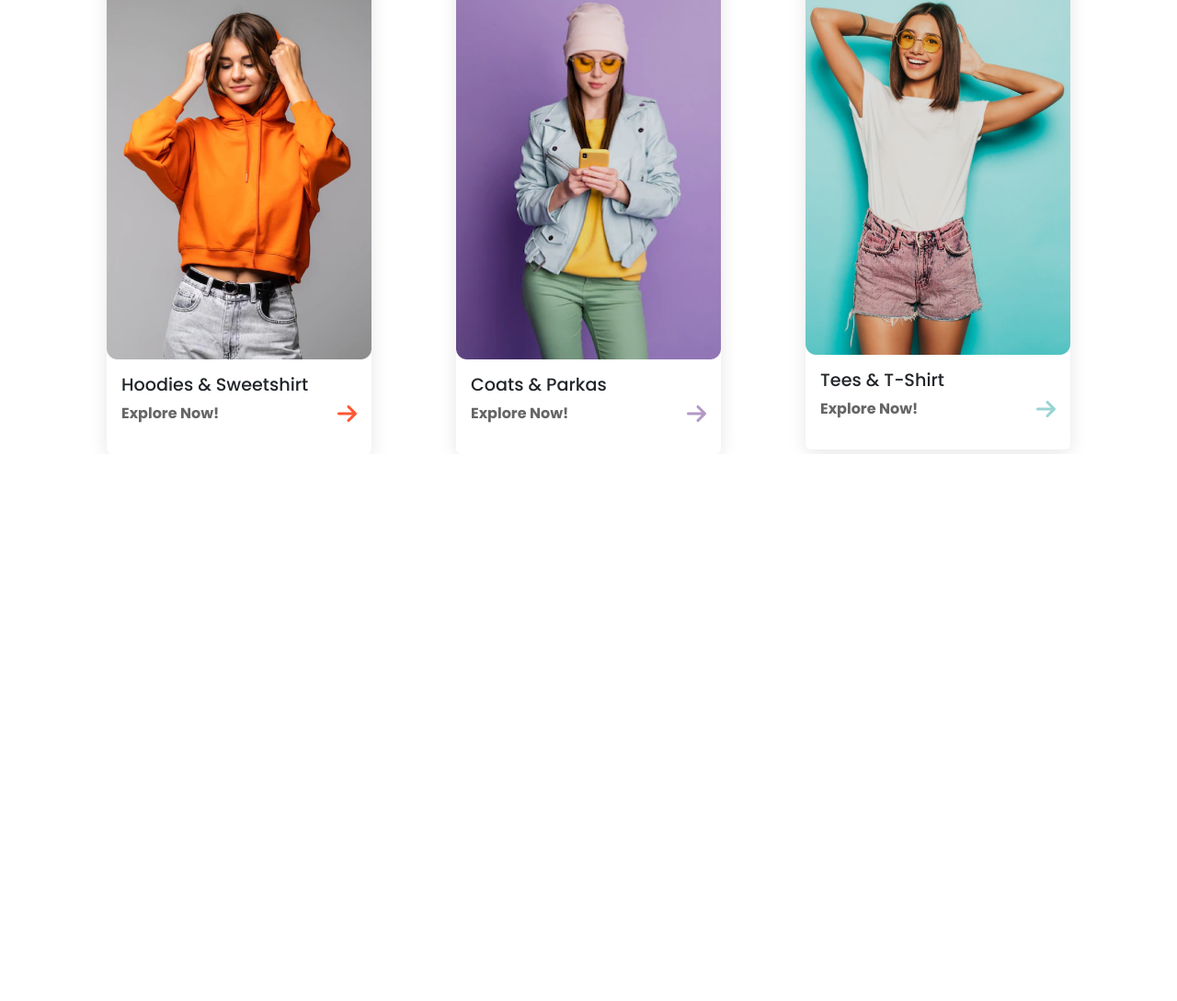
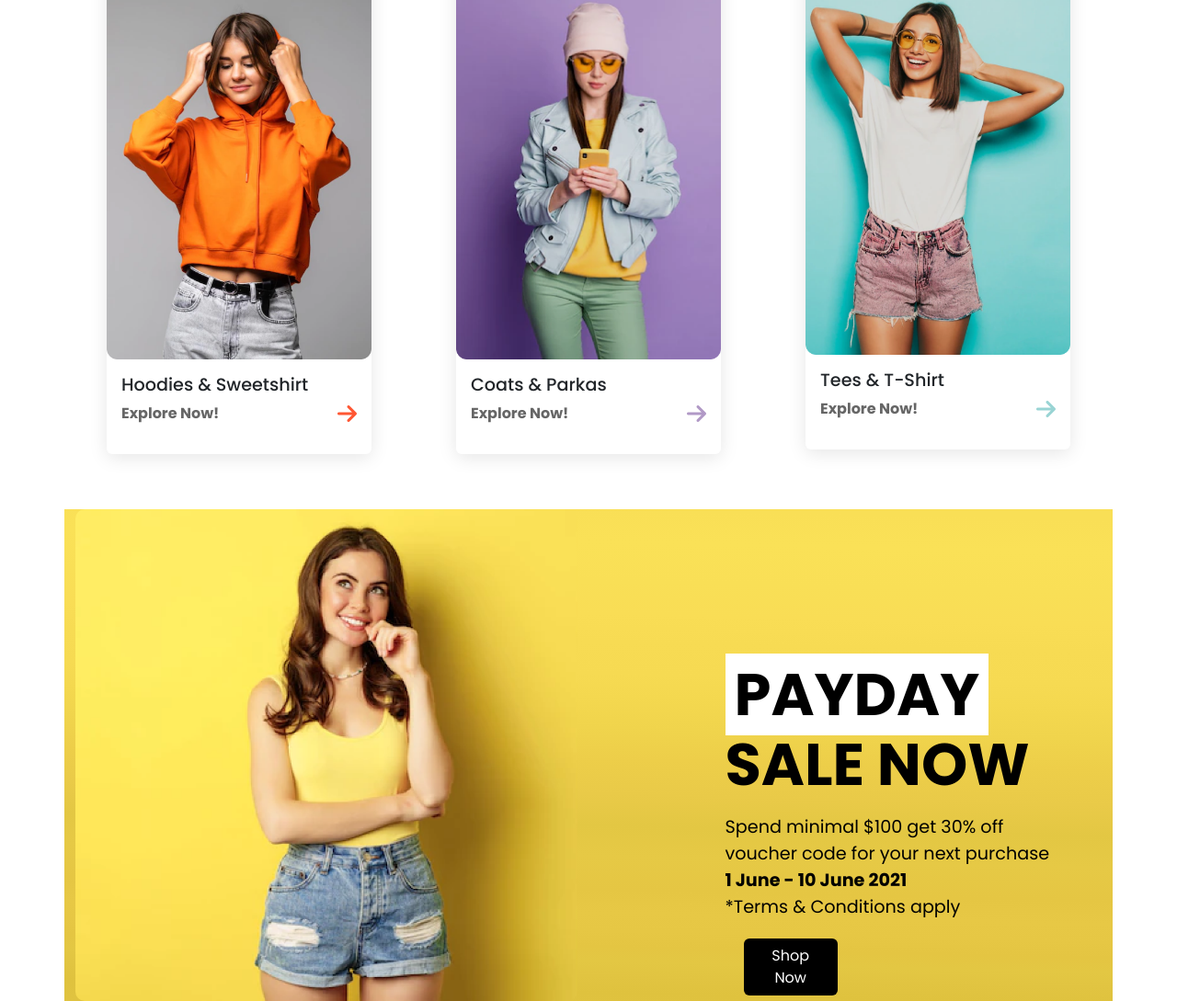
Before and after one commit to Vana65/Fashion-Website, a plain HTML site: page index.html in a window 1280 px wide. Shown: the part 1395-2484 px from the top of the page at 92% size. Before the commit the page ends 1889 px from the top, so only its background shows below. Drawn offline with nearby package versions, Linux system fonts and the light colour scheme.

Commit message:
add section payday

```diff
--- a/index.html
+++ b/index.html
@@ -142,7 +142,56 @@
     </div>
   </div>
     <!--end cards-->
-    <!---->
-    <!---->
+    <!--start payday-->
+
+
+
+
+
+    <div class="mena container">
+      <div class="row">
+        <div class="col-6">
+          <div class="photo">
+            <img src="images/image 12.png" alt="">
+          </div>
+        </div>
+        <div class="col-6">
+          <div class="pay">
+            <h1>
+              <span>
+                PAYDAY
+              </span>
+              <br />
+              SALE NOW
+              <br />
+            </h1>
+            <p>
+              Spend minimal $100 get 30% off
+              <br />
+              voucher code for your next purchase
+              <br />
+              <span>
+                1 June - 10 June 2021
+                <br />
+              </span>
+              *Terms & Conditions apply
+            </p>
+            <div class="button">
+              <button type="button" class="btn btn-main">Shop Now</button>
+            </div>
+          </div>
+        </div>
+      </div>
+    </div>
+
+
+
+
+
+
+
+
+
+    <!--end payday-->
     </body>
 </head>
--- a/style.css
+++ b/style.css
@@ -160,9 +160,7 @@
    display: flex;
 
 }
-.card-text {
 
-}
 .more{
     display: flex;
     justify-content: space-between;
@@ -190,5 +188,70 @@
     transform: translateX(5px);
 }
 /*end cards*/
-/**/
-/**/
+/*star payday*/
+.mena{
+    background:   linear-gradient(1.32deg, #E0C340 0.13%, #DFC23E 3.97%, #E1C441 7.2%, #E3C743 10.13%, #E4C542 12.98%, #E6C744 15.99%, #E7C845 19.52%, #E5C643 23.96%, #E6C945 30.43%, #E3C743 36.49%, #E9CA48 42.49%, #EDCE49 49.35%, #F0D44C 55.42%, #F4D84F 61.43%, #F6DA52 65.74%, #F7DB53 72.23%, #F9DD55 77.43%, #F9DF56 83.84%, #FAE157 91.52%, #F9DF56 97.87%);
+
+}
+.photo img {
+    max-width: 100%;
+    height: auto;
+    border-radius: 10px;
+    box-shadow: 0 4px 10px rgba(0, 0, 0, 0.1);
+    box-shadow: none;
+}
+
+.pay {
+
+    flex-direction: column;
+    justify-content: center;
+ padding-top: 30%;
+ margin-left: 25%;
+}
+
+.pay h1 {
+    font-size: 4rem;
+    font-weight: bold;
+    color: #000;
+    margin-bottom: 15px;
+
+
+
+}
+.pay h1 span{
+    background-color: white !important;
+    margin-right: 50px;
+   padding: 0 10px;
+}
+.pay p {
+    font-size: 1.2rem;
+    font-weight: 100px;
+    color: #000;
+    margin-bottom: 10px;
+
+
+
+}
+ .pay p span{
+    font-weight: bold;
+
+ }
+
+.button {
+    margin-top: 20px;
+
+}
+
+.btn-main {
+    background-color:  #000  !important;
+     color: white !important;
+    width: 25%;
+  padding: 20px;
+  font-size: 25em;
+  border-radius: 5px;
+  cursor: pointer;
+  margin-right: 70px;
+
+
+  }
+/*end pay day*/
```
Also changed, not shown: images/image 12.png (added).
